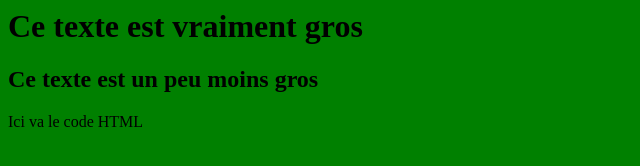
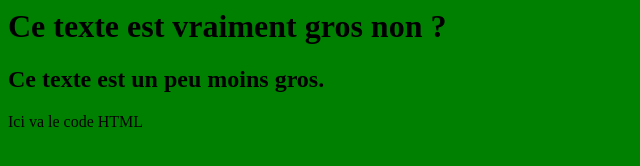
Before and after one commit to Naoclis/openClassRoomsGit_ExoPart2, a plain HTML site: page index.html in a window 1280 px wide. Shown: the whole page, without its empty margins (0-640 px from the left). Drawn offline with Linux system fonts and the light colour scheme.

Commit message:
Mise a jour du contenu des balises h1 et h2  dans index.html

```diff
--- a/index.html
+++ b/index.html
@@ -4,8 +4,8 @@
     <title>Titre</title>
   </head>
   <body>
-  <h1>Ce texte est vraiment gros</h1>
-  <h2>Ce texte est un peu moins gros</h1>
+  <h1>Ce texte est vraiment gros non ?</h1>
+  <h2>Ce texte est un peu moins gros.</h1>
   Ici va le code HTML
   </body>
 </html>
```
